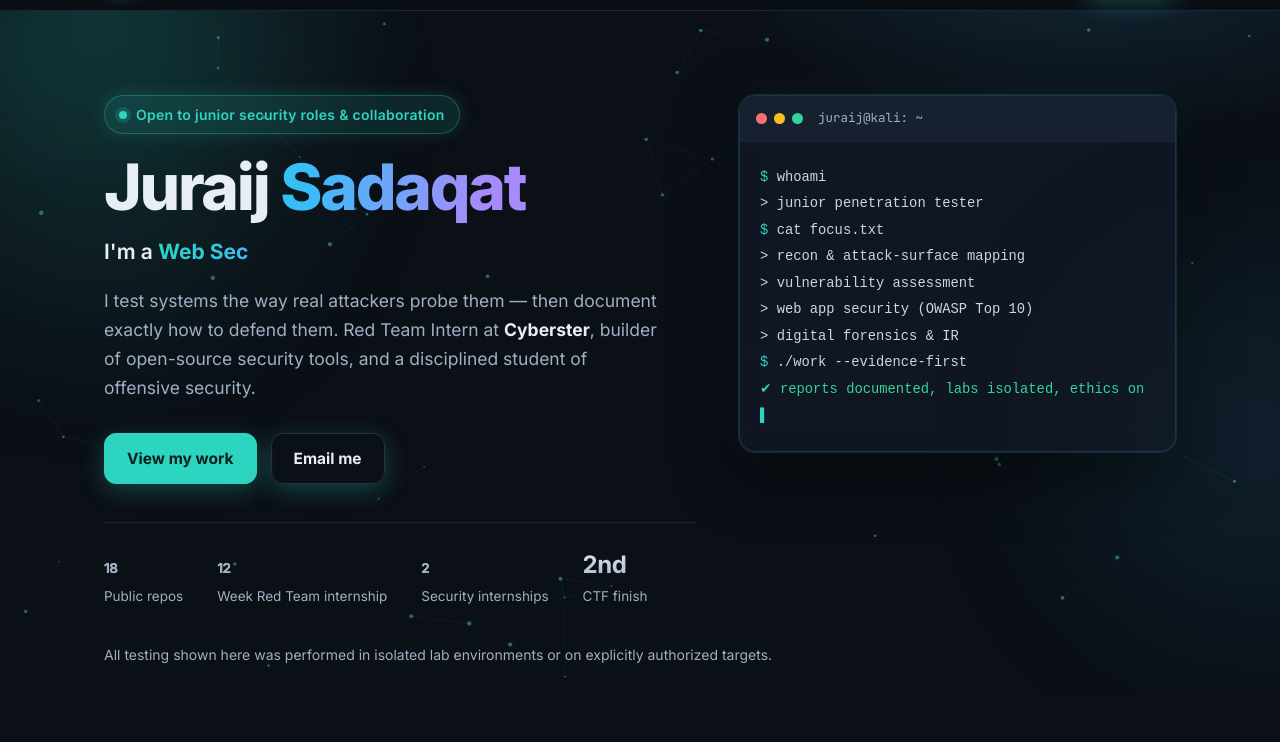
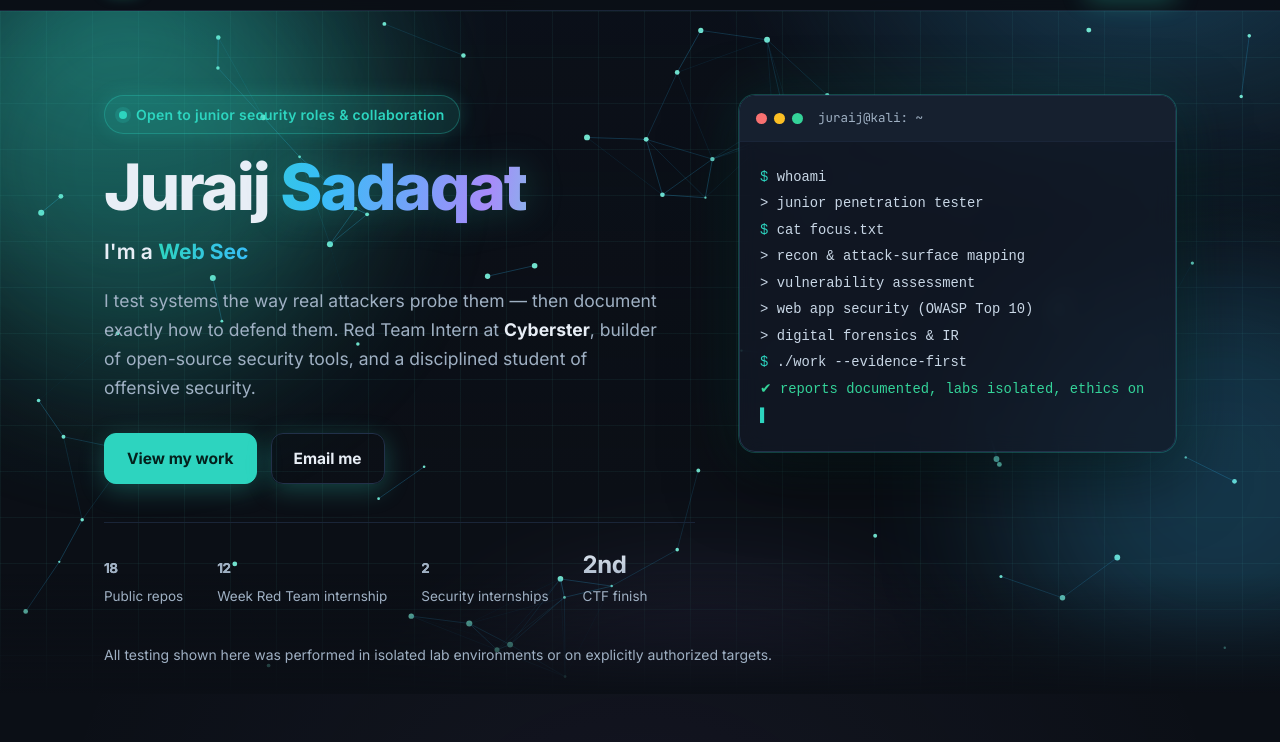
Before and after one commit to juraijmughal378-png/juraij-cyber-portfolio, a plain HTML site: page index.html in a window 1280 px wide. Shown: the part 58-800 px from the top of the page. Drawn offline with Linux system fonts and the light colour scheme; no server answers.

Commit message:
V3: bold animated background

```diff
--- a/script.js
+++ b/script.js
@@ -169,13 +169,13 @@
     W = rect.width; H = rect.height;
     canvas.width = W * DPR; canvas.height = H * DPR;
     ctx.setTransform(DPR, 0, 0, DPR, 0, 0);
-    var n = Math.min(90, Math.floor((W * H) / 16000));
+    var n = Math.min(115, Math.floor((W * H) / 12000));
     pts = [];
     for (var i = 0; i < n; i++) {
       pts.push({
         x: Math.random() * W, y: Math.random() * H,
         vx: (Math.random() - 0.5) * 0.35, vy: (Math.random() - 0.5) * 0.35,
-        r: Math.random() * 1.6 + 0.6
+        r: Math.random() * 2.1 + 1
       });
     }
   }
@@ -189,14 +189,14 @@
       if (p.y < 0 || p.y > H) p.vy *= -1;
       ctx.beginPath();
       ctx.arc(p.x, p.y, p.r, 0, Math.PI * 2);
-      ctx.fillStyle = "rgba(94,234,212,0.75)";
+      ctx.fillStyle = "rgba(125,249,224,0.95)";
       ctx.fill();
       for (j = i + 1; j < pts.length; j++) {
         q = pts[j]; dx = p.x - q.x; dy = p.y - q.y; d = dx * dx + dy * dy;
         if (d < 12100) {
           ctx.beginPath();
           ctx.moveTo(p.x, p.y); ctx.lineTo(q.x, q.y);
-          ctx.strokeStyle = "rgba(56,189,248," + (0.16 * (1 - d / 12100)) + ")";
+          ctx.strokeStyle = "rgba(56,189,248," + (0.32 * (1 - d / 12100)) + ")";
           ctx.lineWidth = 1;
           ctx.stroke();
         }
--- a/style.css
+++ b/style.css
@@ -342,3 +342,75 @@ h3{letter-spacing:-.01em}
   .gradient-text,.orb,.typed-caret,.term-caret{animation:none!important}
   .orb,.hero-canvas{display:none}
 }
+
+/* ============================================================
+   V3 — UNMISSABLE BACKGROUND (CSS-first, no JS needed)
+   ============================================================ */
+
+/* Animated aurora wash behind the whole page */
+body{
+  background:
+    radial-gradient(1100px 700px at 85% -5%, rgba(56,189,248,.07), transparent 60%),
+    radial-gradient(900px 650px at 0% 30%, rgba(45,212,191,.05), transparent 55%),
+    radial-gradient(1000px 800px at 50% 115%, rgba(167,139,250,.05), transparent 60%),
+    var(--bg);
+  background-attachment:fixed;
+}
+
+/* HERO: grid + living aurora */
+.hero{
+  background:
+    linear-gradient(rgba(94,234,212,.055) 1px, transparent 1px),
+    linear-gradient(90deg, rgba(94,234,212,.055) 1px, transparent 1px),
+    linear-gradient(180deg, rgba(10,18,32,.25), rgba(11,15,22,0) 70%),
+    var(--bg);
+  background-size:46px 46px, 46px 46px, auto, auto;
+}
+.hero::before{
+  content:"";position:absolute;inset:-25% -10%;pointer-events:none;z-index:0;
+  background:
+    radial-gradient(560px 380px at 18% 22%, rgba(45,212,191,.30), transparent 62%),
+    radial-gradient(640px 420px at 82% 12%, rgba(56,189,248,.26), transparent 62%),
+    radial-gradient(520px 380px at 55% 88%, rgba(167,139,250,.18), transparent 62%);
+  filter:blur(28px);
+  animation:aurora-drift 16s ease-in-out infinite alternate;
+}
+.hero::after{
+  content:"";position:absolute;left:0;right:0;bottom:0;height:120px;pointer-events:none;z-index:0;
+  background:linear-gradient(180deg, transparent, var(--bg));
+}
+@keyframes aurora-drift{
+  from{transform:translate(-3%, -2%) scale(1) rotate(0deg)}
+  to{transform:translate(3%, 3%) scale(1.14) rotate(2deg)}
+}
+
+/* Particles: fully visible now */
+.hero-canvas{opacity:.95}
+
+/* Orbs: richer and larger */
+.orb{opacity:.75;filter:blur(70px)}
+.orb-1{width:420px;height:420px;background:rgba(45,212,191,.38)}
+.orb-2{width:380px;height:380px;background:rgba(56,189,248,.30)}
+
+/* Terminal card pops against the aurora */
+.hero-card{box-shadow:0 0 0 1px rgba(45,212,191,.25),0 24px 70px rgba(0,0,0,.55),0 0 60px rgba(45,212,191,.14)}
+
+/* Name gets a stronger animated gradient */
+.gradient-text{
+  background:linear-gradient(100deg,#5eead4 5%,var(--accent) 30%,var(--accent-2) 55%,#a78bfa 85%,#5eead4 105%);
+  -webkit-background-clip:text;background-clip:text;color:transparent;
+  background-size:220% 100%;animation:gradient-pan 5.5s ease-in-out infinite alternate;
+  filter:drop-shadow(0 0 18px rgba(45,212,191,.25));
+}
+
+/* Section separators glow on the alt bands */
+.section-alt{
+  background:
+    radial-gradient(800px 400px at 100% 0%, rgba(56,189,248,.05), transparent 60%),
+    var(--bg-alt);
+}
+
+@media (prefers-reduced-motion:reduce){
+  .hero::before{animation:none}
+  body{background-attachment:scroll}
+}
```
